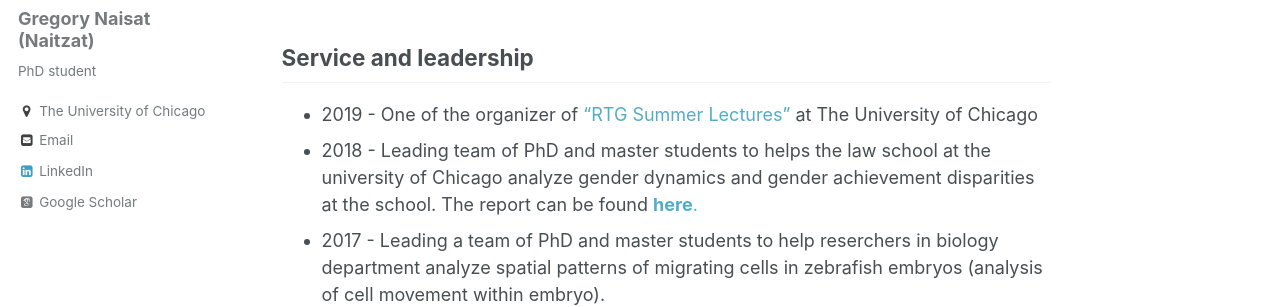
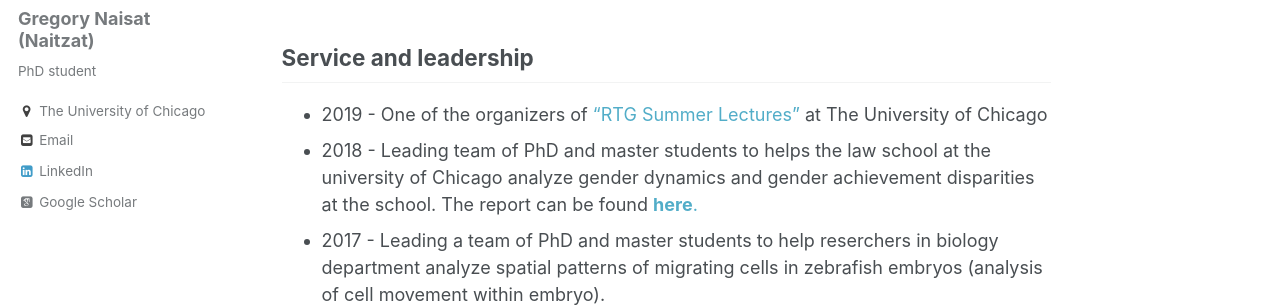
Before and after one commit to sgregnt/sgregnt.github.io, a Jekyll site: the page built from _pages/about.md, in a window 1280 px wide and 900 px high, scrolled down 5090 px. Shown: the part 156-463 px from the top of the window. Built offline with Jekyll 4.4.1, drawn with Linux system fonts in a browser that asks for light colours; some web fonts are replaced.

Commit message:
typo fix

```diff
--- a/_pages/about.md
+++ b/_pages/about.md
@@ -100,7 +100,7 @@ neural network performance.
 
 ## Service and leadership
 
-* 2019 - One of the organizer of ["RTG Summer Lectures"](https://www.stat.uchicago.edu/events/rtg/) at The University of Chicago
+* 2019 - One of the organizers of ["RTG Summer Lectures"](https://www.stat.uchicago.edu/events/rtg/) at The University of Chicago
 * 2018 - Leading team of PhD and master students to helps the law school at the university of Chicago analyze gender dynamics and gender achievement disparities at the school. The report can be found [__here__.](https://www.law.uchicago.edu/files/2018-05/wap_final.pdf)
 * 2017 - Leading a team of PhD and master students to help reserchers in biology department analyze spatial patterns of migrating cells in zebrafish embryos (analysis of cell movement within embryo).
 * Peer review for ["Artificial Intelligence Review"](https://link.springer.com/journal/10462)
```
